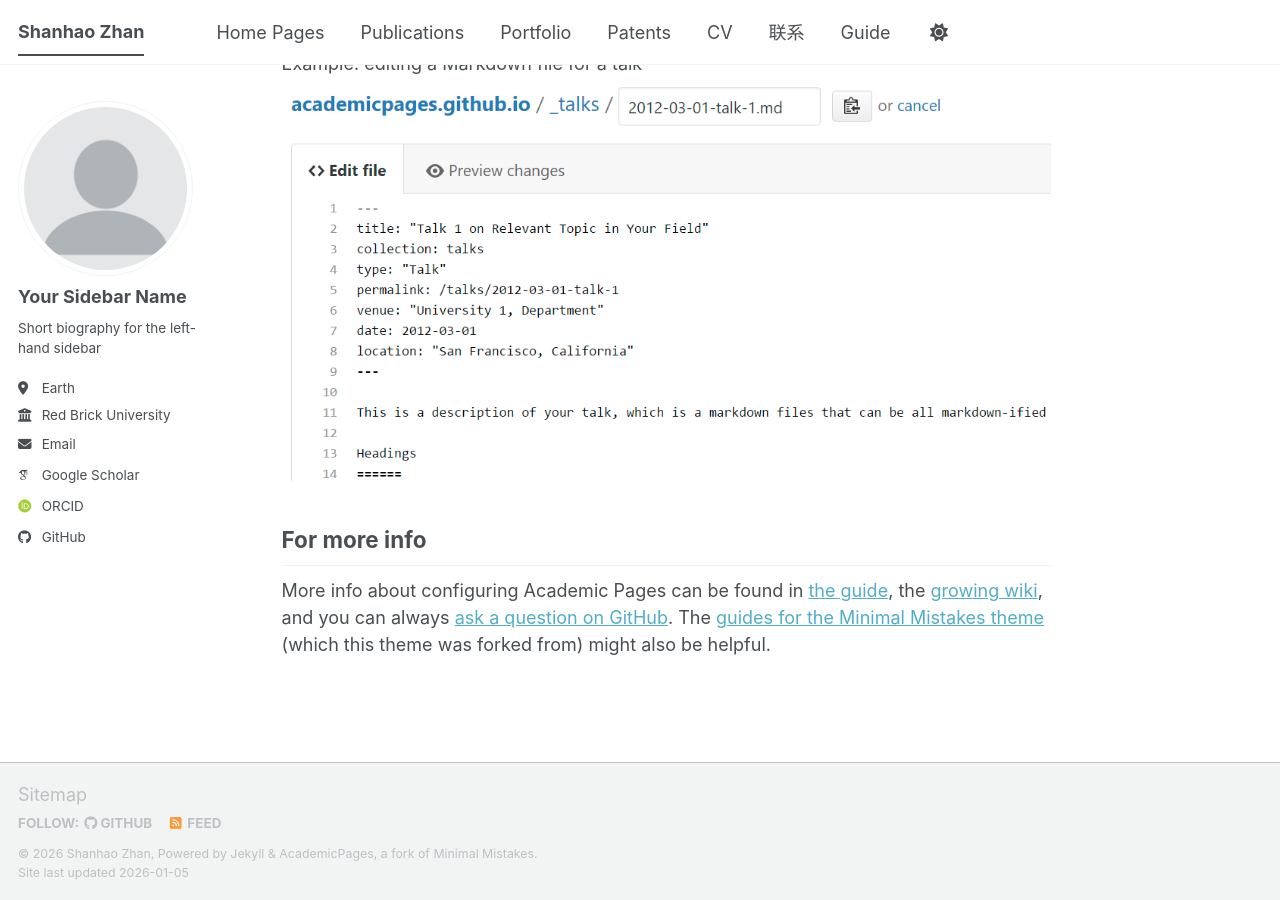
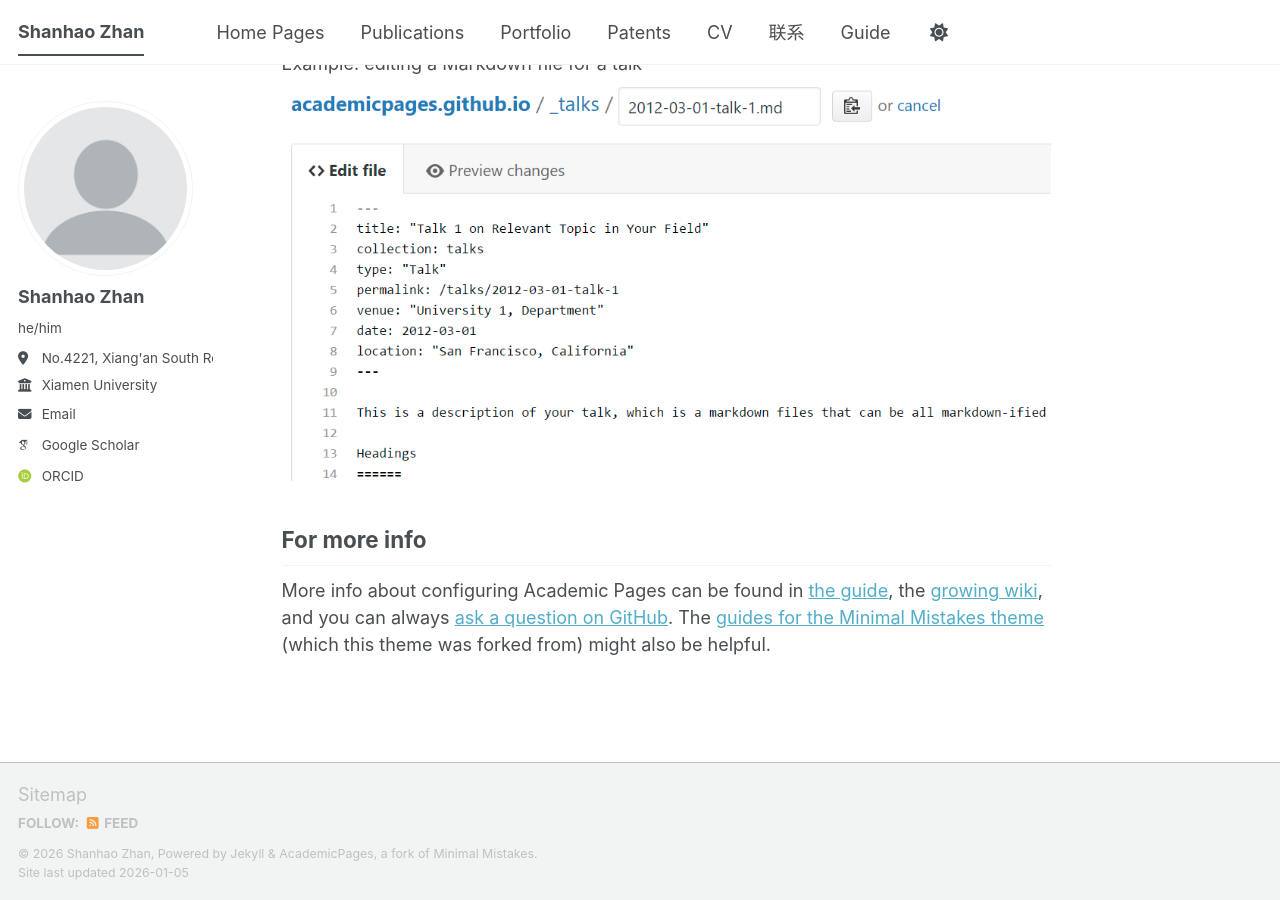
Before and after one commit to dreamfly86/dreamfly86.github.io, a Jekyll site: the page built from _pages/about.md, in a window 1280 px wide and 900 px high, scrolled down 2720 px. Built offline with Jekyll 4.4.1, drawn with Linux system fonts in a browser that asks for light colours; some web fonts are replaced; a script bundle is joined from its source files by our own code; library files that are not in the unit come from our copies.

Commit message:
Update _config.yml

```diff
--- a/_config.yml
+++ b/_config.yml
@@ -24,13 +24,13 @@ repository               : "dreamfly86/dreamfly86.github.io"
 author:
   # Biographic information
   avatar           : "profile.png"
-  name             : "Your Sidebar Name"
-  pronouns         : # example: "she/her"
-  bio              : "Short biography for the left-hand sidebar"
-  location         : "Earth"
-  employer         : "Red Brick University"
+  name             : "Shanhao Zhan"
+  pronouns         : "he/him"# example: "she/her"
+  bio              : # "Short biography for the left-hand sidebar"
+  location         : "No.4221, Xiang'an South Road, Xiang'an District, Xiamen, 361102, Fujian, China."
+  employer         : "Xiamen University"
   uri              : # URL
-  email            : "none@example.org"
+  email            : "shanhao@stu.xmu.edu.cn"
 
   # Academic websites
   academia         : # URL
@@ -51,7 +51,7 @@ author:
   bitbucket        : # Username - Update with your username on the site
   codepen          : # Username
   dribbble         : # Username
-  github           : "academicpages"
+  github           : # "https://github.com/dreamfly86"
   kaggle           : # Username
   stackoverflow    : # User number or user number and name (i.e., use "1" or "1/jeff-atwood")
 
```
